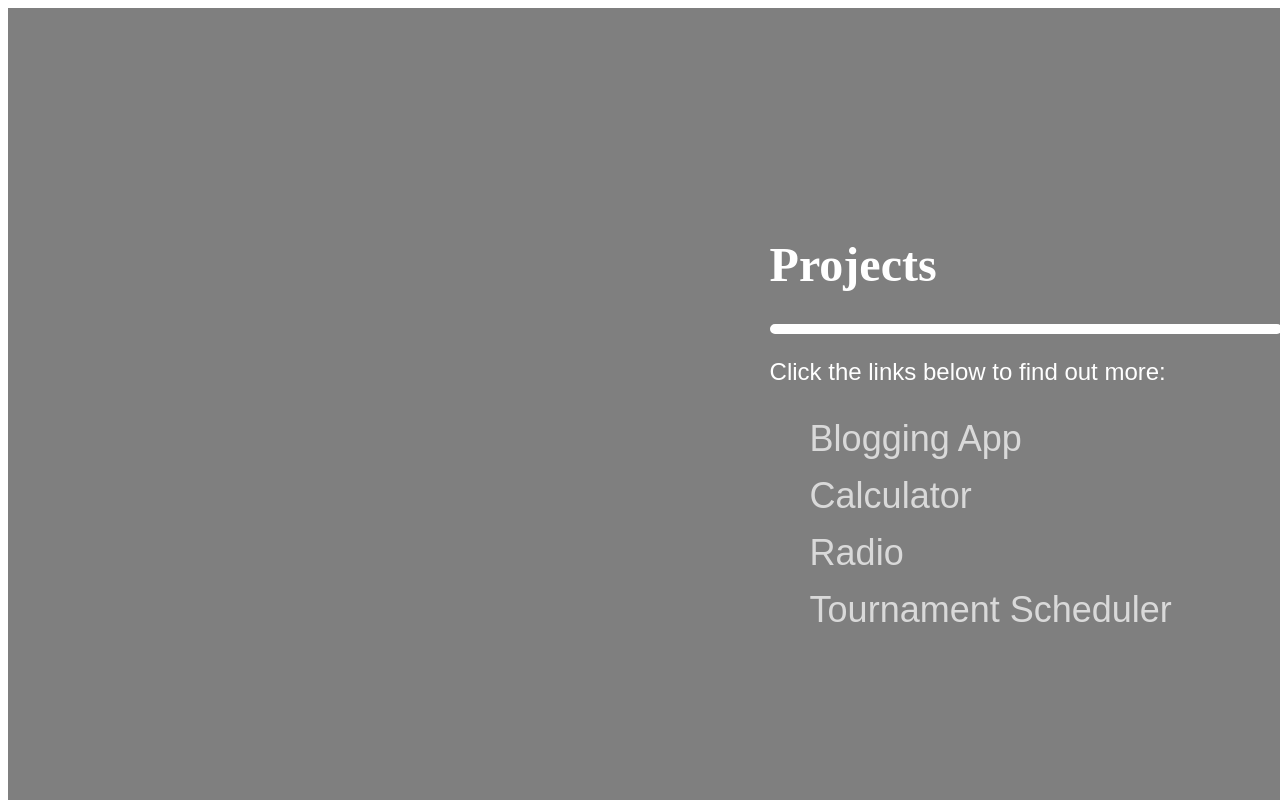
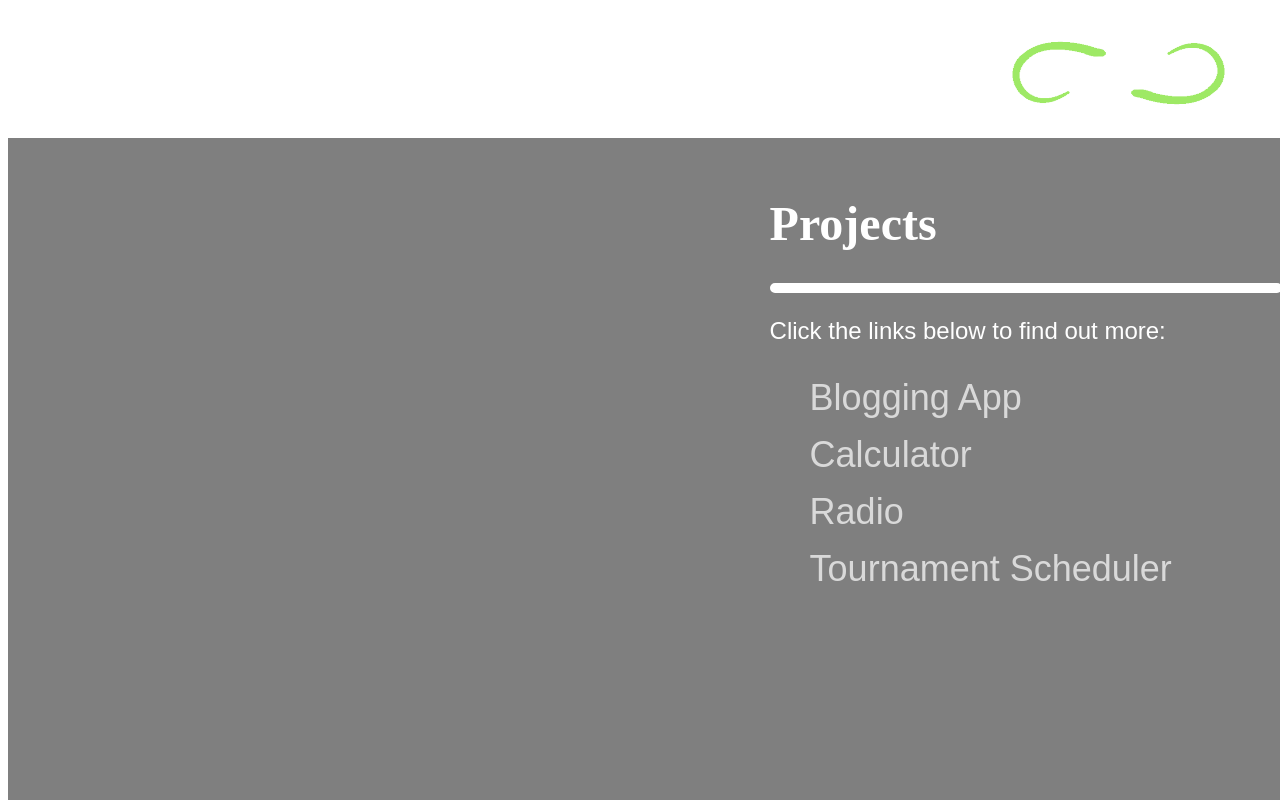
Before and after one commit to robbentley96/robbentley96.github.io, a plain HTML site: page ProjectsPage.html in a window 1280 px wide. Shown: the top 800 px of the page. Drawn offline with Linux system fonts and the light colour scheme.

Commit message:
added home button from projects

```diff
--- a/ProjectsPage.html
+++ b/ProjectsPage.html
@@ -15,7 +15,7 @@
             display:flex;
             justify-content:space-around;
             padding:2vw;
-            align-items:center;
+            align-content:center;
 		}
 		.ProjectBlock {
             width:40vw;
@@ -73,17 +73,48 @@
 			text-decoration: none;
 			color:white;
 		}
+		.HomeOriginal {
+			color: white;
+			font-size: 1.5em;
+			font-family: 'Lucida Bright';
+			z-index: 1;
+		}
+		.HomeHighlighted {
+			color: #EA658B;
+			font-size: 1.5em;
+			font-family: 'Lucida Bright';
+			z-index: 1;
+		}
+		.HomeLogo {
+			display: flex;
+			justify-content:flex-end;
+			margin-right:5vw;
+			align-items: center;
+		}
+		header {
+
+			padding: 25px;
+			width:100vw;
+		}
 
 
     </style>
 </head>
 <body>
+	<header>
+		<div class="HomeLogo">
+			<img src="Swirl1.png" alt="Swirl1" style="width:100px;height:80px;position:relative;left:20px;z-index:0">
+			<a href="index.html"><h2 class="HomeOriginal" onmouseover="ChangeText(this,'HomeOriginal','HomeHighlighted')" onmouseout="ChangeText(this,'HomeHighlighted','HomeOriginal')">Home</h2></a>
+			<img src="Swirl2.png" alt="Swirl2" style="width:100px;height:80px;position:relative;right:20px;z-index:0">
+		</div>
+	</header>
 	<div class="mainBlock">
+
 		<div class="imageWindow">
 			<img src="Blog.JPG" id="Picture" class="PictureHidden" />
 		</div>
 		<div class="ProjectBlock">
-            <h1 >Projects</h1>
+			<h1>Projects</h1>
 			<hr />
 			<p>Click the links below to find out more:</p>
 			<ul>
```
Also changed, not shown: index.html (+1 -1 lines). Lines whose indentation alone changed are shown as unchanged.
